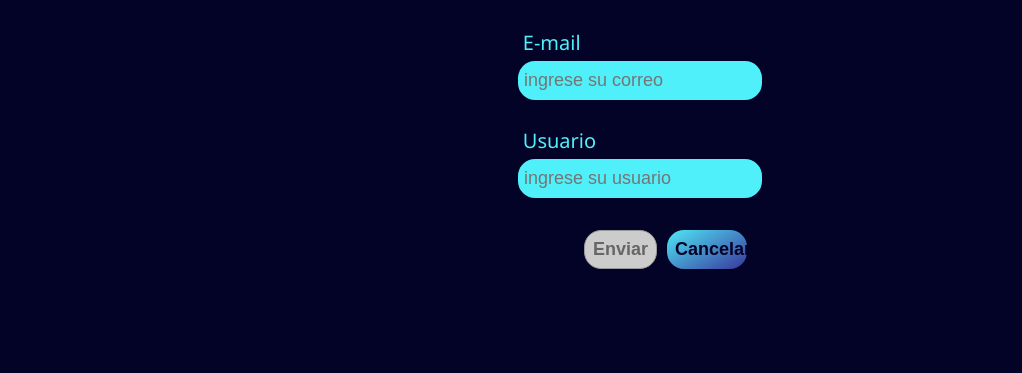
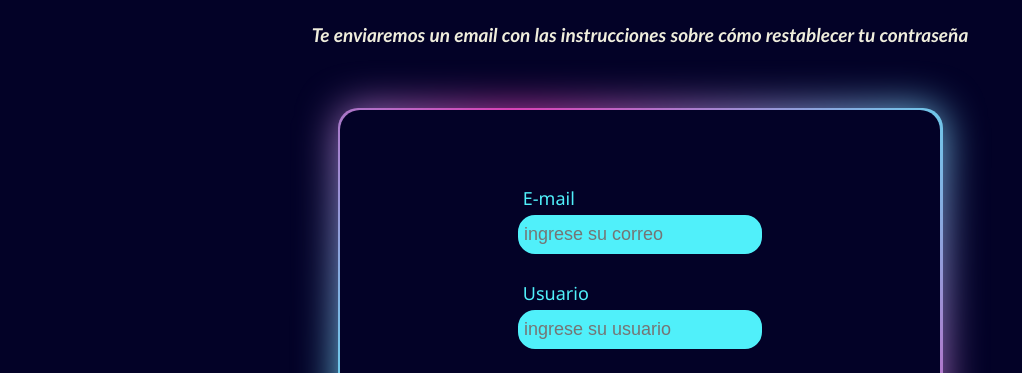
Before and after one commit to GabiLeve/ProgramacionWeb1--MovieBox, a plain HTML site: page pages/recuperar_contrasenia.html in a window 1280 px wide. Shown: the part 181-554 px from the top of the page, without its empty margins (0-1022 px from the left). Drawn offline with nearby package versions, Linux system fonts and the light colour scheme.

Commit message:
Style: responsive recover pass

```diff
--- a/pages/recuperar_contrasenia.html
+++ b/pages/recuperar_contrasenia.html
@@ -27,7 +27,7 @@
                 tu contraseña
             </h4>
 
-            <div class="container_rec">
+            <div class="container_rec" id="formulario">
 
                 <form action="../index.html" class="form" id="form_recuperar_contrasenia">
                     <div class="form_correo">
--- a/styles/styles.css
+++ b/styles/styles.css
@@ -180,9 +180,10 @@ footer{
         width: 80%;
     }
     #formulario {
-        width: 60%;
+        border-radius: 20px;
         padding: 30px 30px;
-        border-radius: 20px;
+        width: fit-content;
+        height: fit-content;
     }
     #formulario label, input, button, a{
         font-size: large;
@@ -282,6 +283,9 @@ footer{
 }
 .logo-nav{
     height: 100%;
+}
+.registro_titulo{
+    margin: 1.5rem 1rem 1.5rem 1rem;
 }
 #contenedor_registro,
 .recuperar_contraseña{
@@ -399,8 +403,7 @@ input:checked[type="checkbox"]:before{
     transform: rotate(45deg) translate(5px, -10px);
     width: 10px;
 }
-.boton_registro,
-.boton{
+.boton_registro{
     display: flex;
     justify-content: space-around;
     width: 50%;
@@ -420,7 +423,7 @@ input:checked[type="checkbox"]:before{
     width:80px;
 }
 .boton_registro button:hover,
-.boton button{
+.boton button:hover{
     background-image: linear-gradient(150deg,#ff4bcdc2,#50F0FA, #39359c);
     background-position: 100%;
 }
@@ -482,15 +485,23 @@ input:-webkit-autofill {
 }
 .titulo_recu,
 .aclaracion{
-    margin: 1rem;
+    margin: 2rem 1rem 2rem 1rem ;
 }
 .titulo_recu{
     font-size: 30px;
 }
 .aclaracion {
     text-align: center;
-    font-size: 18px;
+    font-size: 19px;
   }
-  .boton button{
+.boton button{
     margin: 5px;
 }
+@media screen and (min-width: 600px){
+    .container_rec{
+        max-width: 600px;
+    }
+    .aclaracion{
+        margin: 2rem 1rem 4rem 1rem ;
+    }
+}
```
